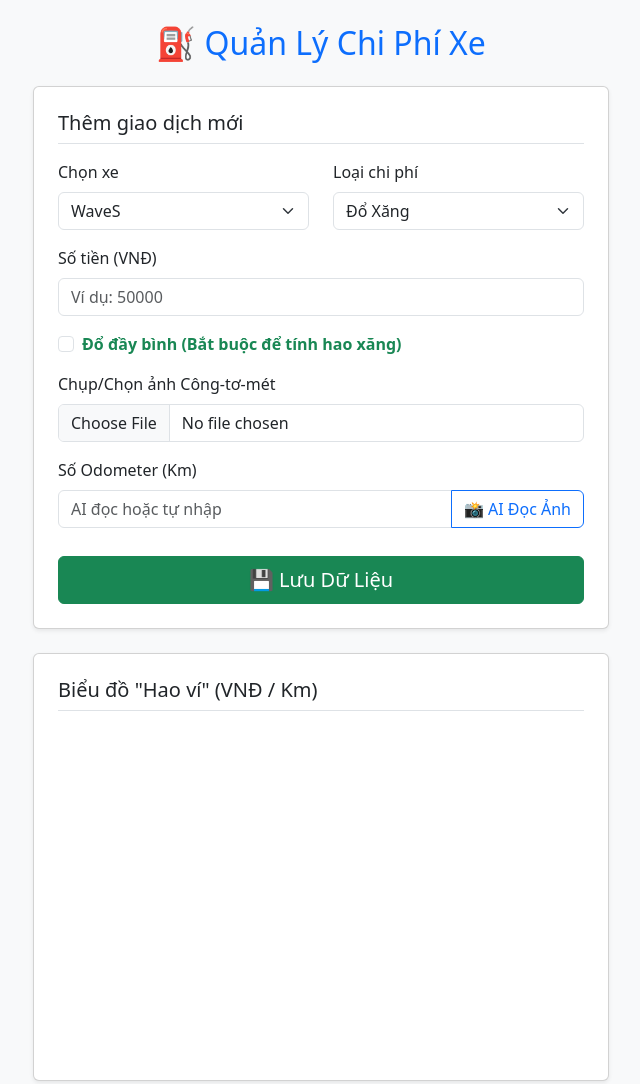
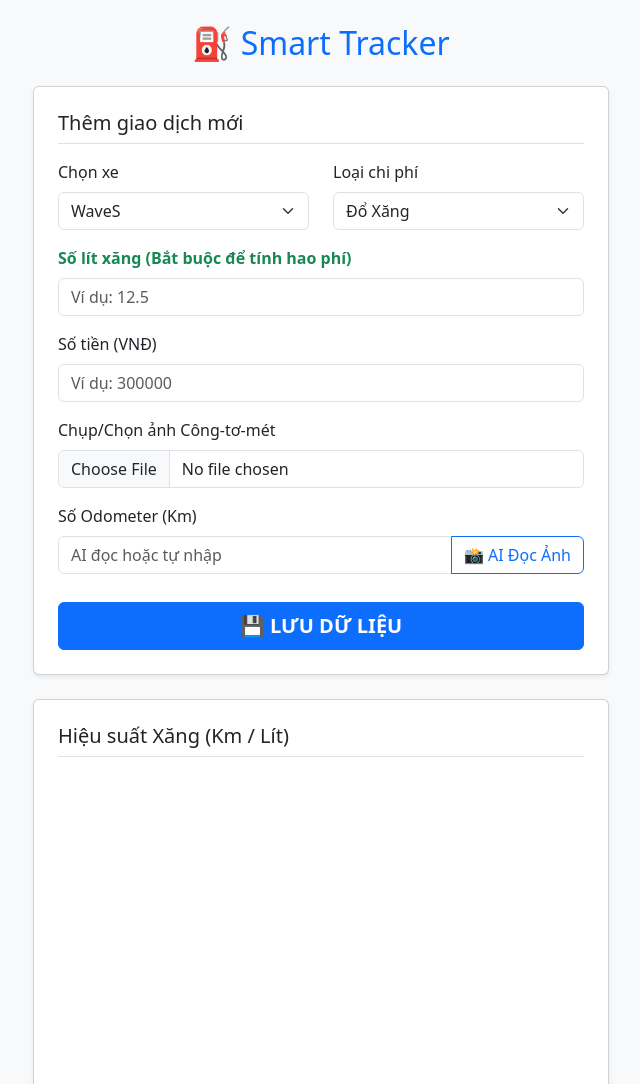
Before and after one commit to thlong-travel/vehicle, a plain HTML site: page index.html in a window 1280 px wide. Shown: the top 1084 px of the page, without its empty margins (319-959 px from the left). Drawn offline with nearby package versions, Linux system fonts and the light colour scheme.

Commit message:
Update index.html
Thay đổi tư duy tính toán

```diff
--- a/index.html
+++ b/index.html
@@ -3,7 +3,7 @@
 <head>
     <meta charset="UTF-8">
     <meta name="viewport" content="width=device-width, initial-scale=1.0">
-    <title>Smart Vehicle Tracker</title>
+    <title>Smart Vehicle Expenses Tracker</title>
     <link href="https://cdn.jsdelivr.net/npm/bootstrap@5.3.0/dist/css/bootstrap.min.css" rel="stylesheet">
     <script src="https://cdn.jsdelivr.net/npm/chart.js"></script>
 
@@ -19,7 +19,10 @@
 </head>
 <body class="bg-light pb-5">
 <div class="container mt-4" style="max-width: 600px;">
-    <h2 class="text-center mb-4 text-primary">⛽ Quản Lý Chi Phí Xe</h2>
+    <h2 class="text-center mb-4 text-primary">⛽ Smart Tracker</h2>
+
+    <div id="predictionAlert" class="alert alert-warning d-none shadow-sm" role="alert">
+        </div>
 
     <div class="card shadow-sm p-4 mb-4">
         <h5 class="card-title border-bottom pb-2 mb-3">Thêm giao dịch mới</h5>
@@ -42,14 +45,14 @@
             </div>
         </div>
 
+        <div class="mb-3" id="volumeContainer">
+            <label class="form-label fw-bold text-success">Số lít xăng (Bắt buộc để tính hao phí)</label>
+            <input type="number" step="0.01" id="volume" class="form-control" placeholder="Ví dụ: 12.5">
+        </div>
+
         <div class="mb-3">
             <label class="form-label">Số tiền (VNĐ)</label>
-            <input type="number" id="amount" class="form-control" placeholder="Ví dụ: 50000">
-        </div>
-
-        <div class="form-check mb-3">
-            <input class="form-check-input" type="checkbox" id="isFull">
-            <label class="form-check-label text-success fw-bold">Đổ đầy bình (Bắt buộc để tính hao xăng)</label>
+            <input type="number" id="amount" class="form-control" placeholder="Ví dụ: 300000">
         </div>
 
         <div class="mb-3">
@@ -63,14 +66,14 @@
                 <input type="number" id="odometerValue" class="form-control" placeholder="AI đọc hoặc tự nhập">
                 <button class="btn btn-outline-primary" type="button" id="btnReadImage">📸 AI Đọc Ảnh</button>
             </div>
-            <div id="aiStatus" class="form-text text-primary mt-1 fw-bold"></div>
+            <div id="aiStatus" class="form-text mt-1"></div>
         </div>
 
-        <button id="btnSave" class="btn btn-success w-100 py-2 fs-5">💾 Lưu Dữ Liệu</button>
+        <button id="btnSave" class="btn btn-primary w-100 py-2 fs-5 fw-bold">💾 LƯU DỮ LIỆU</button>
     </div>
 
     <div class="card shadow-sm p-4">
-        <h5 class="card-title border-bottom pb-2 mb-3">Biểu đồ "Hao ví" (VNĐ / Km)</h5>
+        <h5 class="card-title border-bottom pb-2 mb-3">Hiệu suất Xăng (Km / Lít)</h5>
         <canvas id="expenseChart" width="400" height="250"></canvas>
     </div>
 </div>
```
